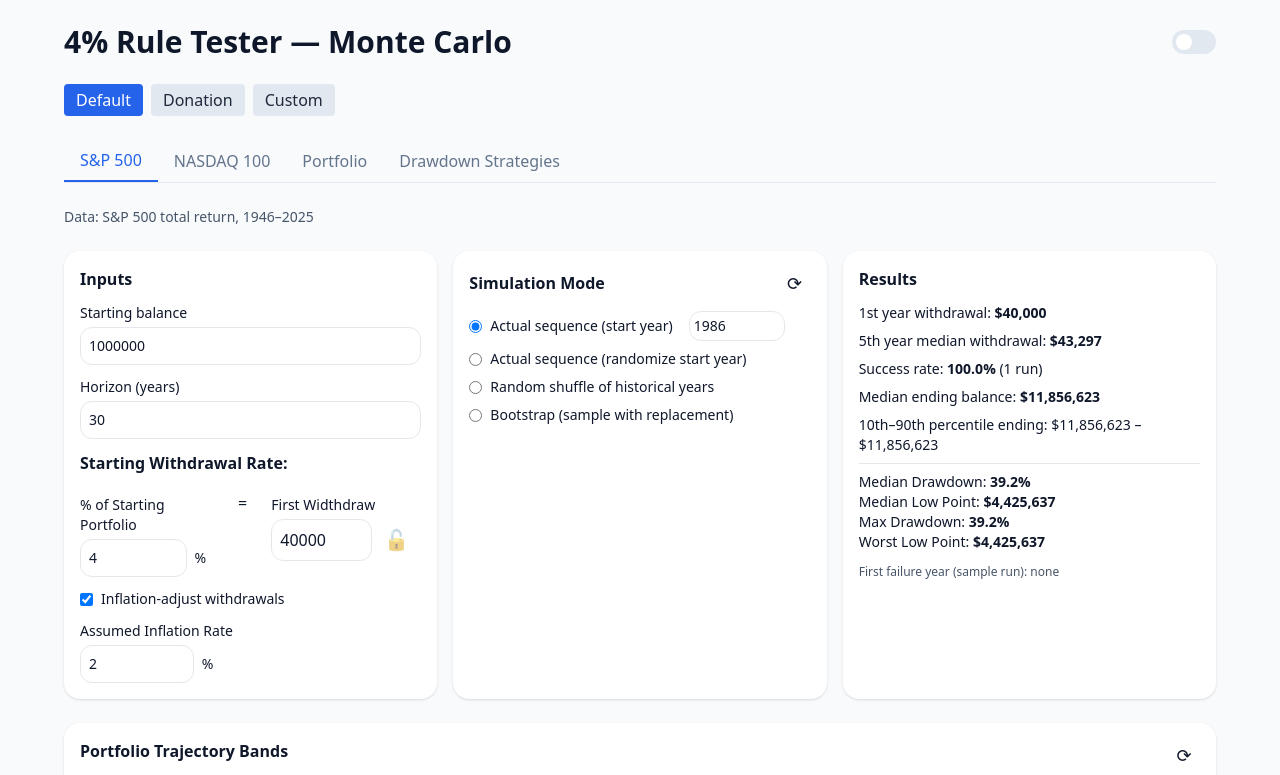
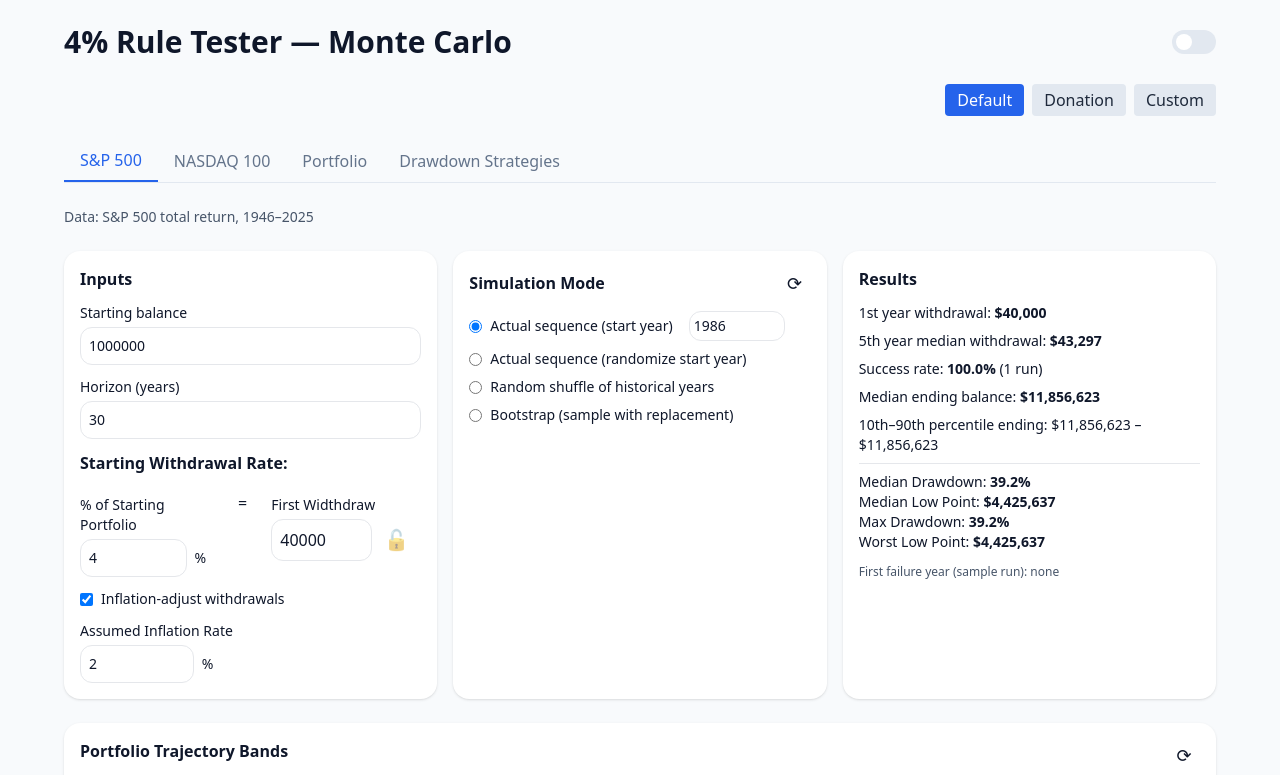
Before and after one commit to GodsMoon/bucket-retirement-calculator, a React (Vite) app: page / in a window 1280 px wide. Shown: the top 775 px of the page. Built offline with nearby package versions, Linux system fonts and the light colour scheme.

Commit message:
move Profiles to right

```diff
--- a/src/components/ProfileSelector.tsx
+++ b/src/components/ProfileSelector.tsx
@@ -11,7 +11,7 @@
 
 const ProfileSelector: React.FC<ProfileSelectorProps> = ({ activeProfile, onProfileChange }) => {
   return (
-    <div className="flex space-x-2">
+    <div className="flex justify-end space-x-2">
       {profiles.map(p => (
         <button
           key={p}
```
